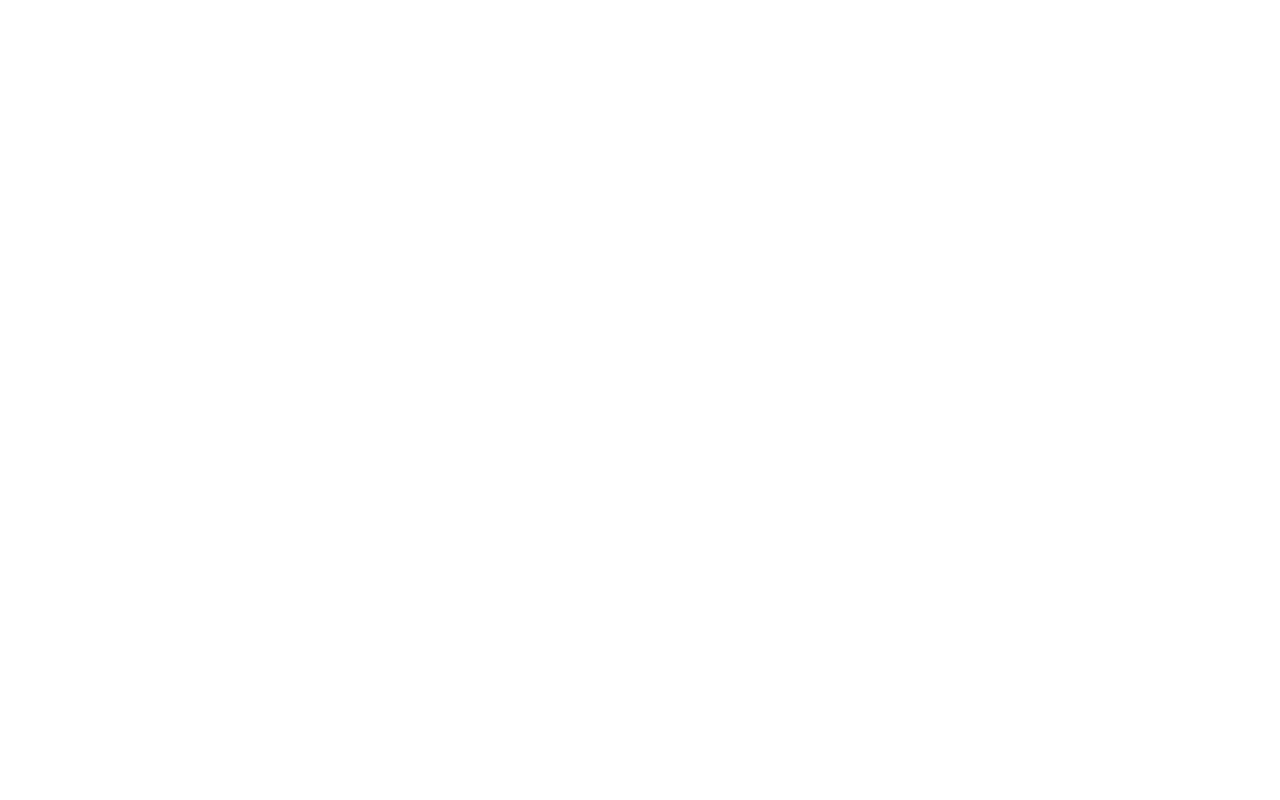
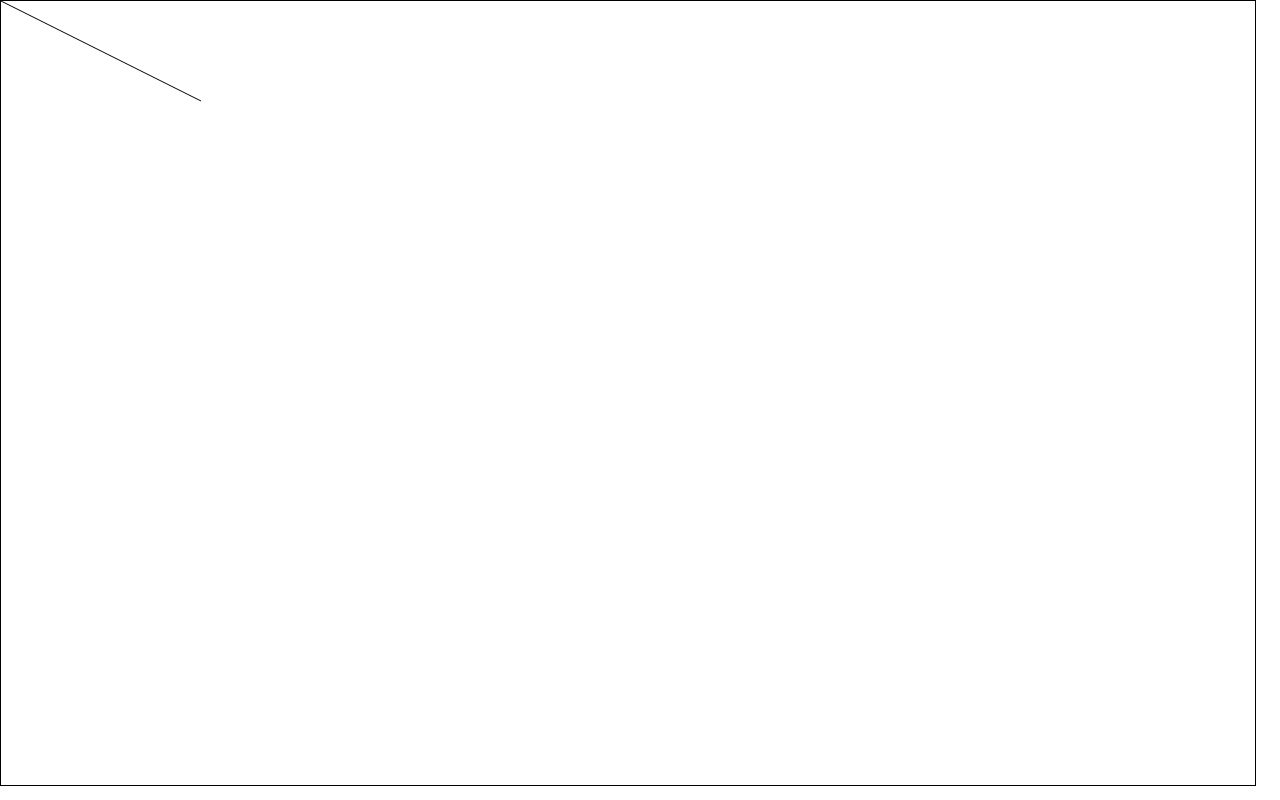
Before and after one commit to SmXme/sketchAppJS, a plain HTML site: page index.html in a window 1280 px wide. Drawn offline with nearby package versions, Linux system fonts and the light colour scheme.

Commit message:
Initialised the canvas and the context

```diff
--- a/css/styles.css
+++ b/css/styles.css
@@ -1,9 +1,13 @@
 html,body{
 	height: 100%;
 	min-height: 100%;
+	margin: 0;
+	padding: 0;
 }
 canvas {
-	width: 100%;
-	height: 100%;
+	margin: 0;
+	padding: 0;
+	width: 98%;
+	height: 98%;
 	border: 1px solid black;
 }
--- a/index.html
+++ b/index.html
@@ -3,13 +3,34 @@
 <head>
 	<title>SketchApp</title>
 	<meta charset="utf-8">
+	<link rel="stylesheet" type="text/css" href="css/styles.css">
 </head>
 <body>
 
-<canvas></canvas>
+<canvas id="drawCanvas"></canvas>
 <script src="https://code.jquery.com/jquery-3.2.1.slim.min.js" integrity="sha384-KJ3o2DKtIkvYIK3UENzmM7KCkRr/rE9/Qpg6aAZGJwFDMVNA/GpGFF93hXpG5KkN" crossorigin="anonymous"></script>
 
+<script>
 
+	function resizeCanvas() {
+		var c = document.getElementById("drawCanvas");
+		c.width = $('#drawCanvas').width();
+		c.height = $('#drawCanvas').height();
+	}
+
+	$(window).resize(resizeCanvas());
+
+
+	var c = document.getElementById("drawCanvas");
+	c.width = $('#drawCanvas').width();
+	c.height = $('#drawCanvas').height();
+
+	var ctx = c.getContext("2d");
+	ctx.moveTo(0,0);
+	ctx.lineTo(200,100);
+	ctx.stroke();
+
+</script>
 
 </body>
 </html>
```
